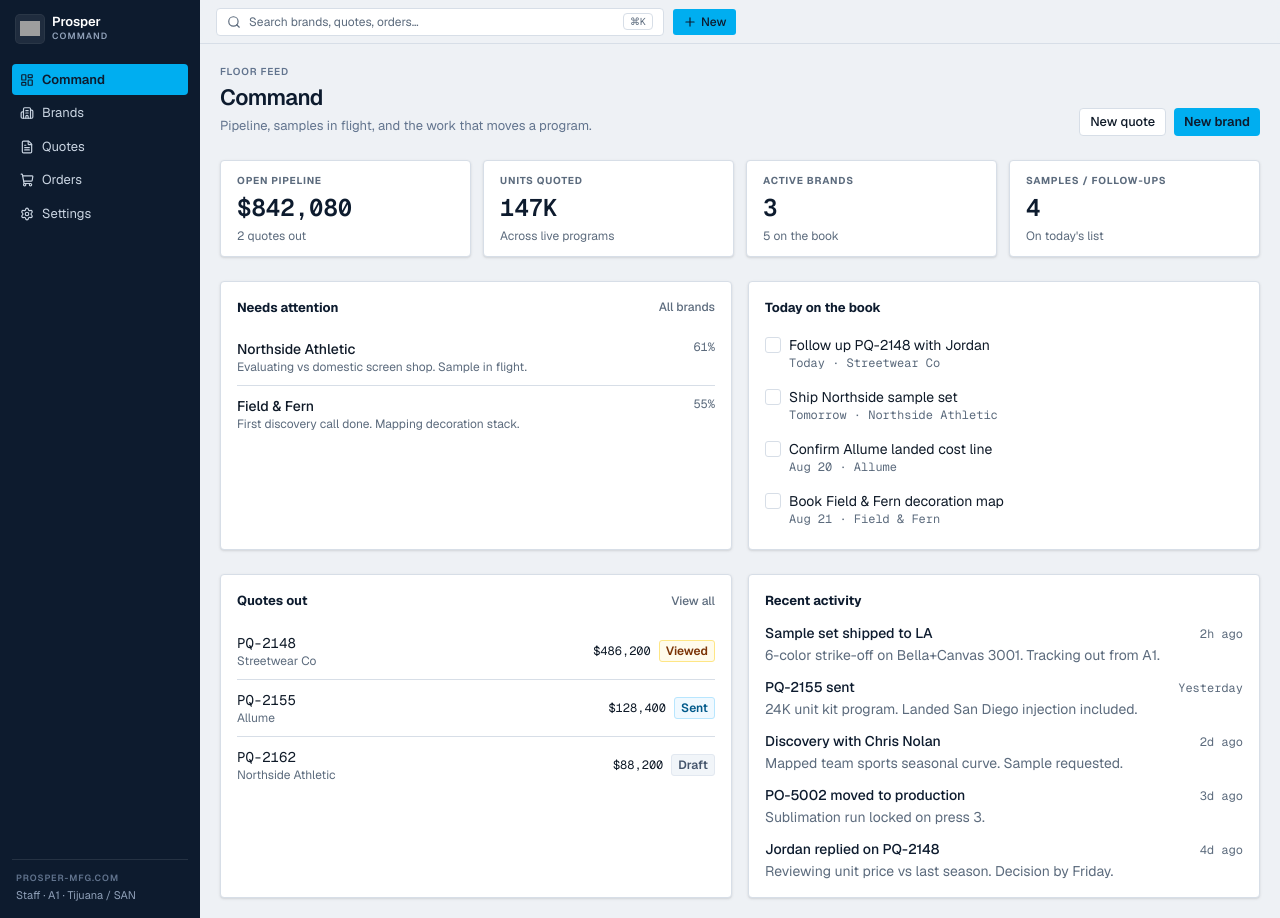
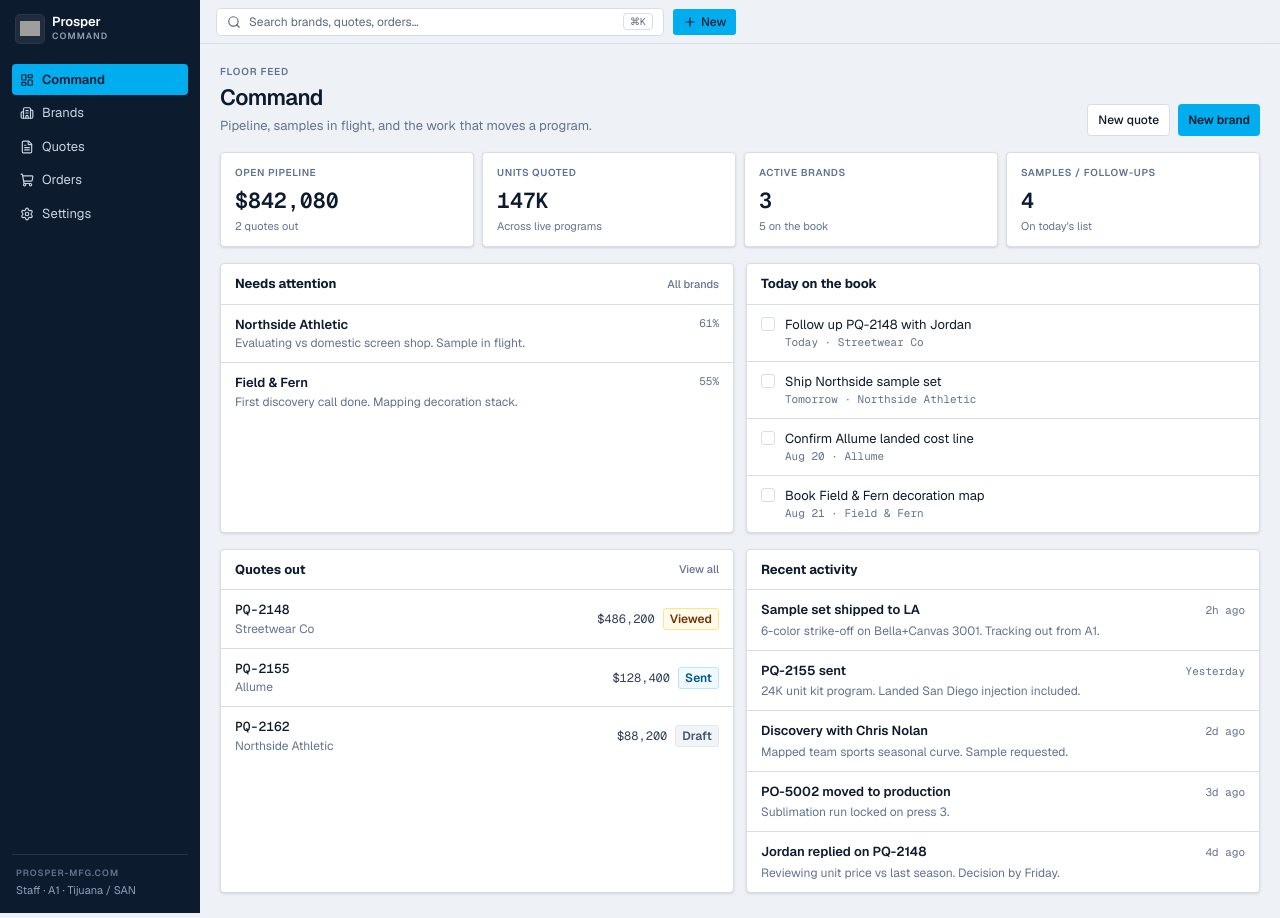
Before and after one commit to lukehoefs/prospercrm, a Next.js app: page / in a window 1280 px wide. Built offline with nearby package versions, Linux system fonts and the light colour scheme; grey boxes are pictures that could not be loaded.

Commit message:
Tighten Command dashboard density and hierarchy

```diff
--- a/src/app/page.tsx
+++ b/src/app/page.tsx
@@ -20,7 +20,7 @@ export default function CommandPage() {
   const stale = BRANDS.filter((b) => b.health < 70);
 
   return (
-    <div className="space-y-6">
+    <div className="flex flex-col gap-4">
       <PageHeader
         eyebrow="Floor feed"
         title="Command"
@@ -29,13 +29,13 @@ export default function CommandPage() {
           <>
             <Link
               href="/quotes"
-              className="inline-flex h-7 items-center rounded-md border border-border bg-card px-2.5 text-[0.8rem] font-medium hover:bg-muted"
+              className="inline-flex h-8 items-center rounded border border-border bg-card px-2.5 text-[12px] font-medium hover:bg-muted"
             >
               New quote
             </Link>
             <Link
               href="/leads"
-              className="inline-flex h-7 items-center rounded-md bg-cyan px-2.5 text-[0.8rem] font-semibold text-navy hover:bg-cyan/90"
+              className="inline-flex h-8 items-center rounded bg-cyan px-2.5 text-[12px] font-semibold text-navy hover:bg-cyan/90"
             >
               New brand
             </Link>
@@ -43,21 +43,25 @@ export default function CommandPage() {
         }
       />
 
-      <section className="grid grid-cols-2 gap-3 xl:grid-cols-4">
+      <section className="grid grid-cols-2 gap-2 xl:grid-cols-4">
         {stats.map((s) => (
-          <div key={s.label} className="rounded-md border border-border bg-card px-4 py-3 shadow-sm">
-            <p className="eyebrow">{s.label}</p>
-            <p className="mt-1 font-mono text-2xl font-semibold tabular-nums text-navy">{s.value}</p>
-            <p className="mt-1 text-xs text-muted-foreground">{s.hint}</p>
+          <div key={s.label} className="rounded border border-border bg-card px-3.5 py-3 shadow-sm">
+            <p className="text-[10px] font-semibold tracking-[0.06em] text-slate-500 uppercase">
+              {s.label}
+            </p>
+            <p className="mt-1 font-mono text-[1.35rem] font-semibold tabular-nums text-navy">
+              {s.value}
+            </p>
+            <p className="mt-0.5 text-[11px] text-slate-500">{s.hint}</p>
           </div>
         ))}
       </section>
 
-      <section className="grid gap-4 lg:grid-cols-2">
-        <div className="rounded-md border border-border bg-card p-4 shadow-sm">
-          <div className="mb-3 flex items-center justify-between">
+      <section className="grid gap-3 lg:grid-cols-2">
+        <div className="rounded border border-border bg-card shadow-sm">
+          <div className="flex items-center justify-between border-b border-border px-3.5 py-2.5">
             <h2 className="section-title">Needs attention</h2>
-            <Link href="/leads" className="text-xs font-medium text-muted-foreground hover:text-navy">
+            <Link href="/leads" className="text-[11px] font-medium text-slate-500 hover:text-navy">
               All brands
             </Link>
           </div>
@@ -66,33 +70,33 @@ export default function CommandPage() {
               <li key={b.id}>
                 <Link
                   href={`/leads/${b.id}`}
-                  className="flex items-start justify-between gap-3 py-2.5 hover:text-cyan"
+                  className="flex items-start justify-between gap-3 px-3.5 py-2.5 hover:bg-cyan/[0.04]"
                 >
                   <div className="min-w-0">
-                    <p className="truncate text-sm font-medium">{b.name}</p>
-                    <p className="text-xs text-muted-foreground">{b.notes}</p>
+                    <p className="truncate text-[13px] font-semibold text-navy">{b.name}</p>
+                    <p className="text-[12px] text-slate-500">{b.notes}</p>
                   </div>
-                  <span className="font-mono text-xs tabular-nums text-muted-foreground">
-                    {b.health}%
-                  </span>
+                  <span className="font-mono text-[11px] tabular-nums text-slate-500">{b.health}%</span>
                 </Link>
               </li>
             ))}
             {!stale.length && (
-              <li className="py-6 text-sm text-muted-foreground">Pipeline is current.</li>
+              <li className="px-3.5 py-6 text-[13px] text-slate-500">Pipeline is current.</li>
             )}
           </ul>
         </div>
 
-        <div className="rounded-md border border-border bg-card p-4 shadow-sm">
-          <h2 className="section-title mb-3">Today on the book</h2>
-          <ul className="space-y-1">
+        <div className="rounded border border-border bg-card shadow-sm">
+          <div className="border-b border-border px-3.5 py-2.5">
+            <h2 className="section-title">Today on the book</h2>
+          </div>
+          <ul className="divide-y divide-border">
             {TASKS.map((t) => (
-              <li key={t.id} className="flex items-start gap-2 py-1.5">
-                <span className="mt-0.5 size-4 shrink-0 rounded-sm border border-border" />
+              <li key={t.id} className="flex items-start gap-2.5 px-3.5 py-2.5">
+                <span className="mt-0.5 size-3.5 shrink-0 rounded-sm border border-border" />
                 <div className="min-w-0">
-                  <p className="text-sm">{t.title}</p>
-                  <p className="font-mono text-xs text-muted-foreground">
+                  <p className="text-[13px] text-navy">{t.title}</p>
+                  <p className="font-mono text-[11px] text-slate-500">
                     {t.due}
                     {t.brandName ? ` · ${t.brandName}` : ''}
                   </p>
@@ -103,11 +107,11 @@ export default function CommandPage() {
         </div>
       </section>
 
-      <section className="grid gap-4 lg:grid-cols-2">
-        <div className="rounded-md border border-border bg-card p-4 shadow-sm">
-          <div className="mb-3 flex items-center justify-between">
+      <section className="grid gap-3 lg:grid-cols-2">
+        <div className="rounded border border-border bg-card shadow-sm">
+          <div className="flex items-center justify-between border-b border-border px-3.5 py-2.5">
             <h2 className="section-title">Quotes out</h2>
-            <Link href="/quotes" className="text-xs font-medium text-muted-foreground hover:text-navy">
+            <Link href="/quotes" className="text-[11px] font-medium text-slate-500 hover:text-navy">
               View all
             </Link>
           </div>
@@ -115,13 +119,13 @@ export default function CommandPage() {
             {QUOTES.filter((q) => q.status !== 'accepted' && q.status !== 'expired')
               .slice(0, 4)
               .map((q) => (
-                <li key={q.id} className="flex items-center justify-between gap-3 py-2.5">
+                <li key={q.id} className="flex items-center justify-between gap-3 px-3.5 py-2.5">
                   <div className="min-w-0">
-                    <p className="font-mono text-sm">{q.number}</p>
-                    <p className="truncate text-xs text-muted-foreground">{q.brandName}</p>
+                    <p className="font-mono text-[13px] font-medium text-navy">{q.number}</p>
+                    <p className="truncate text-[12px] text-slate-500">{q.brandName}</p>
                   </div>
                   <div className="flex items-center gap-2">
-                    <span className="font-mono text-xs tabular-nums">
+                    <span className="font-mono text-[12px] tabular-nums text-slate-700">
                       {formatUsd(q.units * q.unitPrice)}
                     </span>
                     <StatusBadge tone={quoteTone(q.status)}>{quoteStaffLabel(q.status)}</StatusBadge>
@@ -131,16 +135,18 @@ export default function CommandPage() {
           </ul>
         </div>
 
-        <div className="rounded-md border border-border bg-card p-4 shadow-sm">
-          <h2 className="section-title mb-3">Recent activity</h2>
-          <ul className="space-y-3">
+        <div className="rounded border border-border bg-card shadow-sm">
+          <div className="border-b border-border px-3.5 py-2.5">
+            <h2 className="section-title">Recent activity</h2>
+          </div>
+          <ul className="divide-y divide-border">
             {ACTIVITIES.map((a) => (
-              <li key={a.id}>
+              <li key={a.id} className="px-3.5 py-2.5">
                 <div className="flex items-baseline justify-between gap-3">
-                  <p className="text-sm font-medium text-navy">{a.title}</p>
-                  <time className="shrink-0 font-mono text-xs text-muted-foreground">{a.when}</time>
+                  <p className="text-[13px] font-semibold text-navy">{a.title}</p>
+                  <time className="shrink-0 font-mono text-[11px] text-slate-500">{a.when}</time>
                 </div>
-                {a.body && <p className="mt-0.5 text-sm text-muted-foreground">{a.body}</p>}
+                {a.body && <p className="mt-0.5 text-[12px] text-slate-500">{a.body}</p>}
               </li>
             ))}
           </ul>
```
